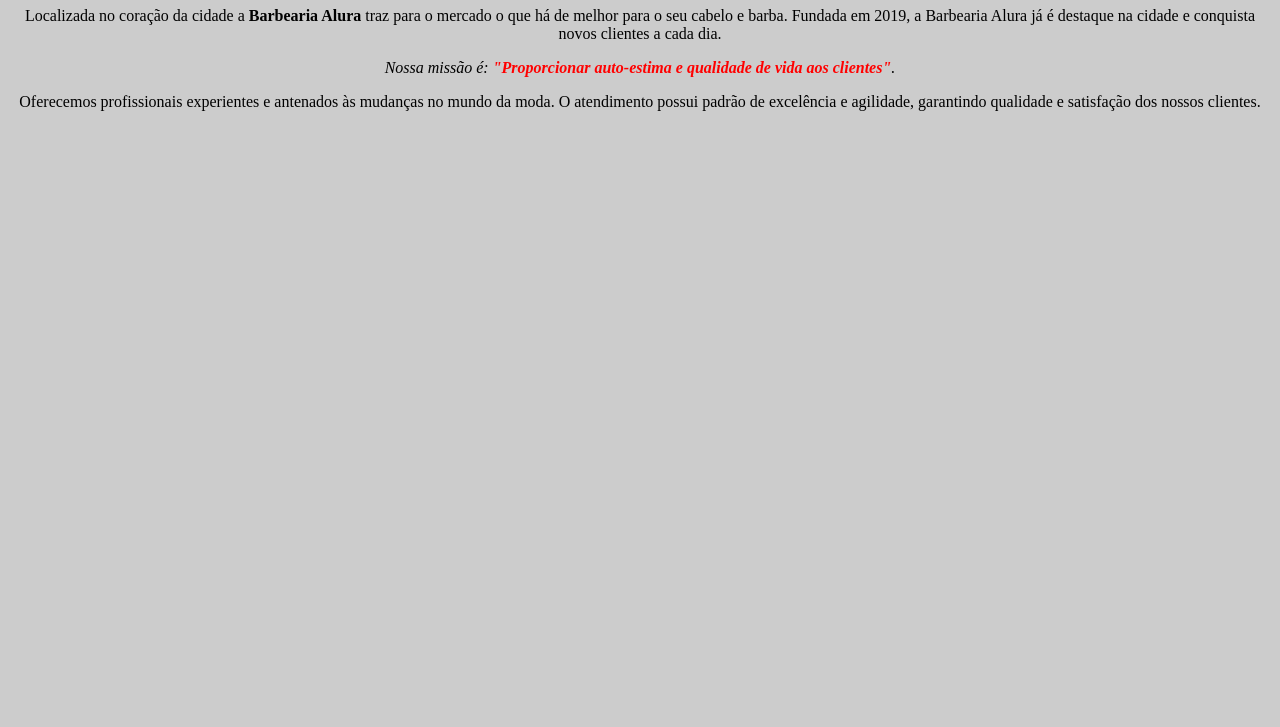
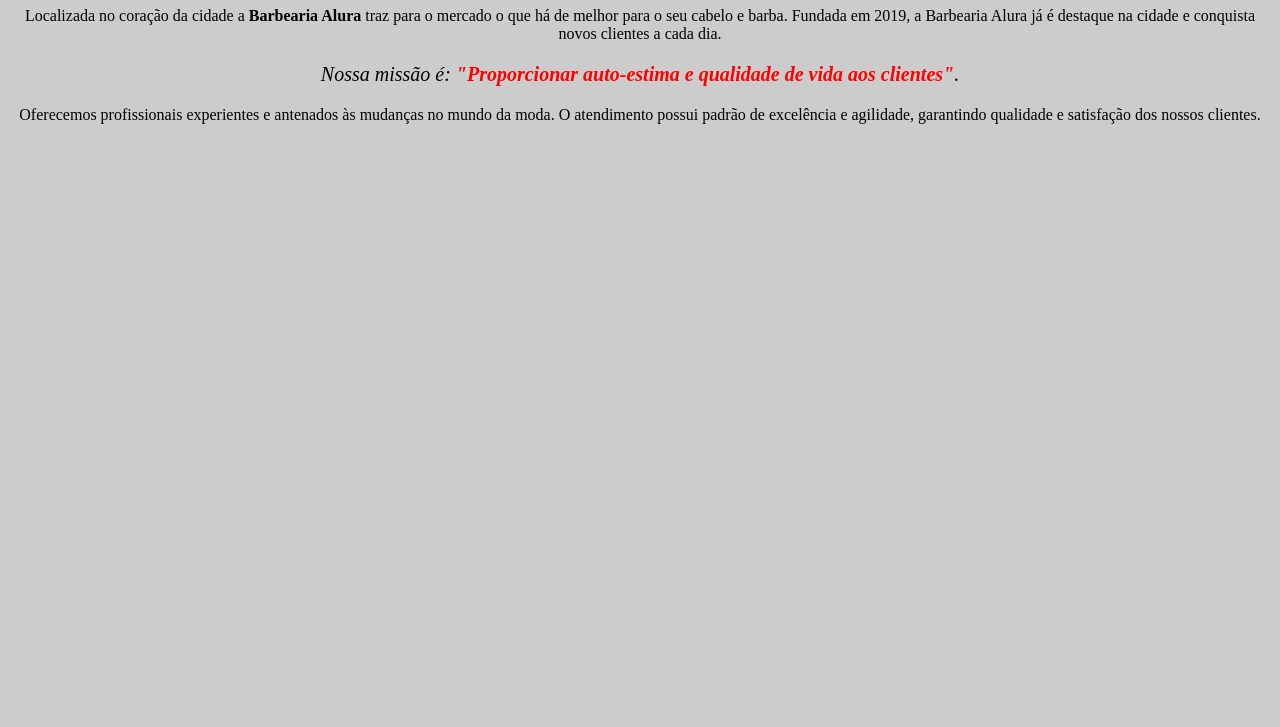
Before and after one commit to fernandomagela/barbearia-alura, a plain HTML site: page index.html in a window 1280 px wide. Shown: the part 73-800 px from the top of the page. Drawn offline with Linux system fonts and the light colour scheme.

Commit message:
Adicionado id missao em um dos parágrafos

```diff
--- a/css/style.css
+++ b/css/style.css
@@ -10,6 +10,10 @@ p {
 	text-align: center;
 }
 
+#missao {
+	font-size: 20px;
+}
+
 em strong {
 	color: #FF0000;
 }
--- a/index.html
+++ b/index.html
@@ -10,7 +10,7 @@
 
     <p>Localizada no coração da cidade a <strong>Barbearia Alura</strong> traz para o mercado o que há de melhor para o seu cabelo e barba. Fundada em 2019, a Barbearia Alura já é destaque na cidade e conquista novos clientes a cada dia.</p>
 
-    <p><em>Nossa missão é: <strong>"Proporcionar auto-estima e qualidade de vida aos clientes"</strong>.</em></p>
+    <p id="missao"><em>Nossa missão é: <strong>"Proporcionar auto-estima e qualidade de vida aos clientes"</strong>.</em></p>
 
     <p>Oferecemos profissionais experientes e antenados às mudanças no mundo da moda. O atendimento possui padrão de excelência e agilidade, garantindo qualidade e satisfação dos nossos clientes.</p>
 </body>
```
